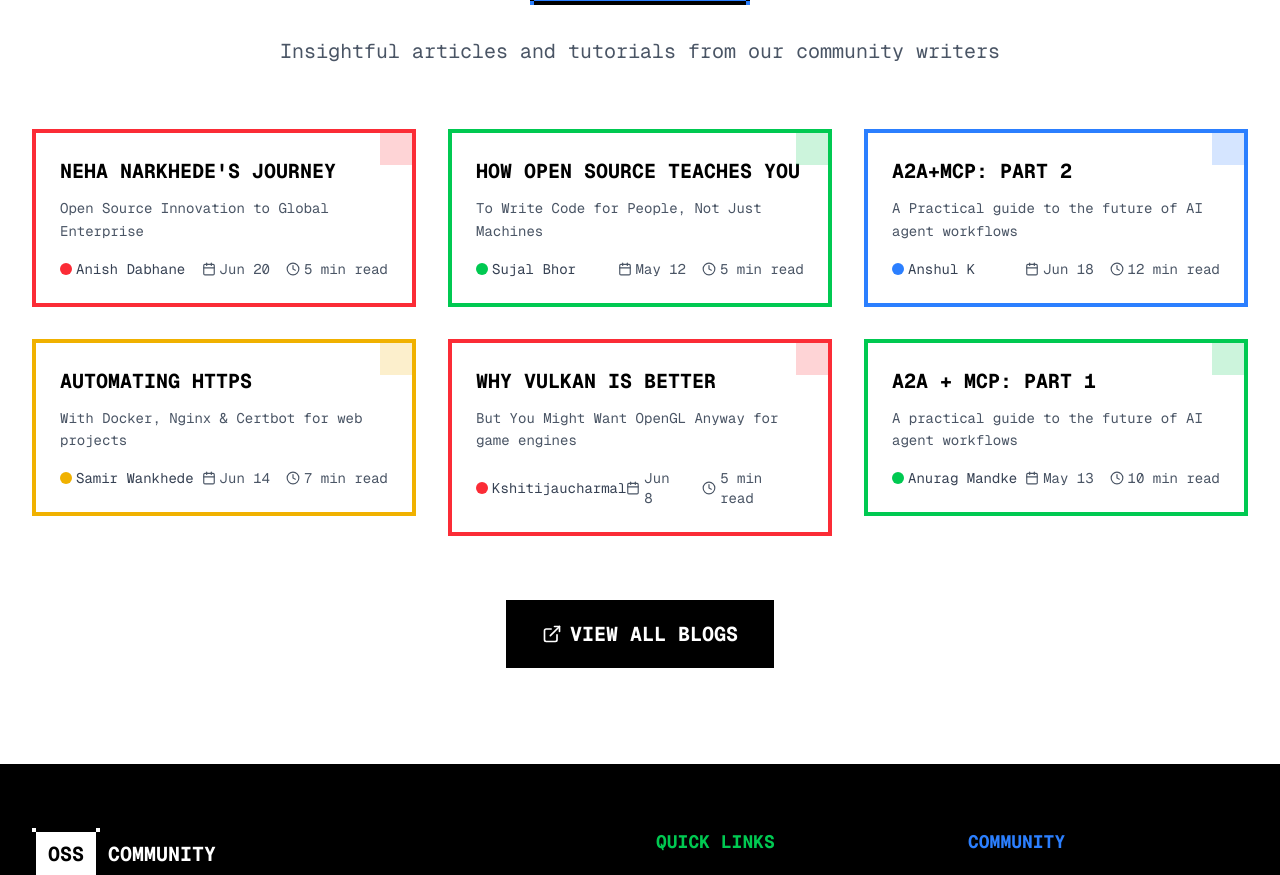
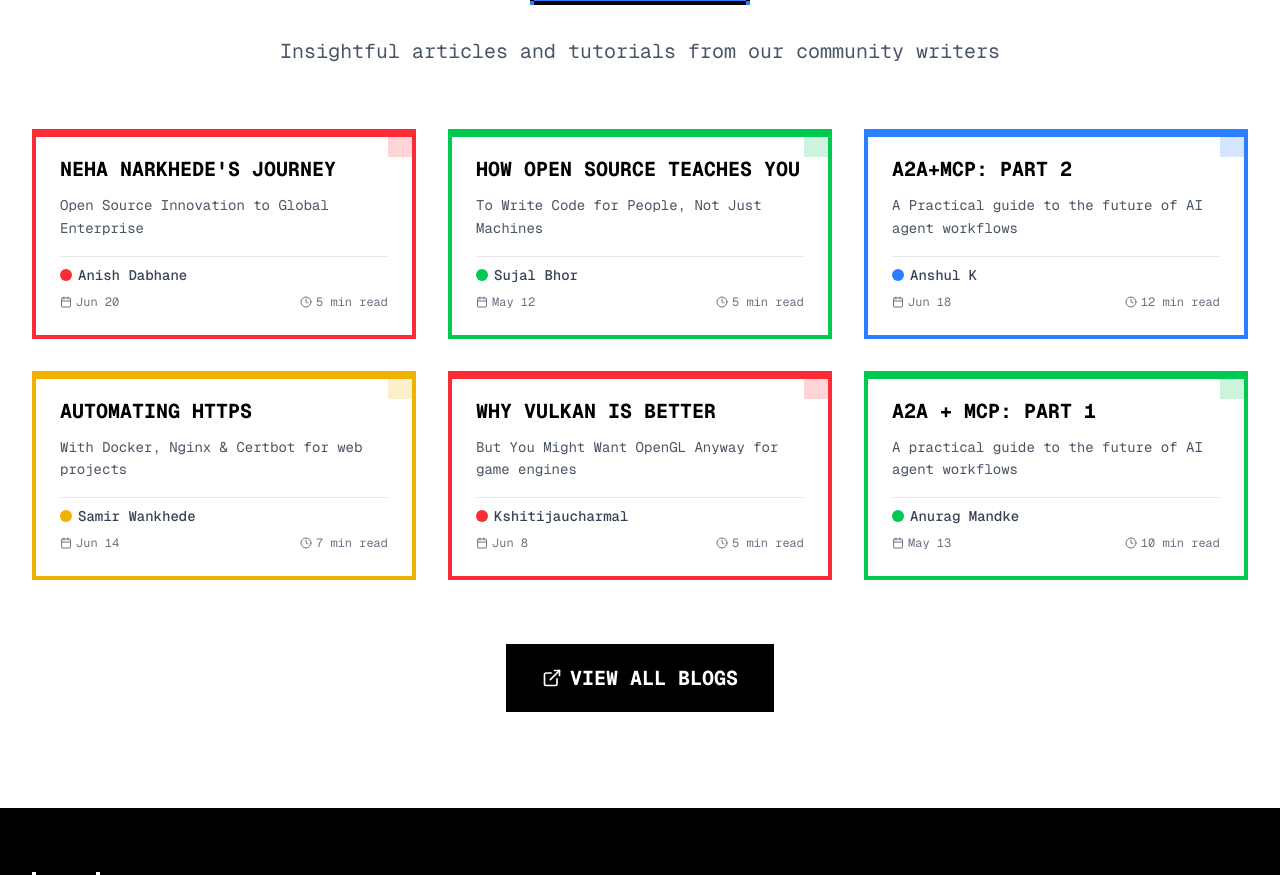
Before and after one commit to PICT-OSS-Community/Website, a Next.js app: page / in a window 1280 px wide. Shown: the part 2260-3135 px from the top of the page. Built offline with nearby package versions, Linux system fonts and the light colour scheme.

Commit message:
Fix blog card author alignment with left-aligned metadata layout
- Align author name to the left
- Display date left and read time right (justify-between)
- Improve alignment for long author names
- Add decorative accents for consistent styling
- Add flexbox layout for uniform card heights

```diff
--- a/app/components/Blogs.tsx
+++ b/app/components/Blogs.tsx
@@ -118,7 +118,7 @@ const BlogCard = ({
     yellow: 'border-yellow-500'
   };
 
-  const dotColorClasses = {
+  const accentColorClasses = {
     red: 'bg-red-500',
     blue: 'bg-blue-500',
     green: 'bg-green-500',
@@ -130,26 +130,30 @@ const BlogCard = ({
       bg-white border-4 ${colorClasses[color]} p-6
       hover:scale-105 transition-all duration-200 cursor-pointer
       group relative overflow-hidden
+      flex flex-col h-full
     `}>
       {/* Decorative Corner */}
-      <div className={`absolute top-0 right-0 w-8 h-8 ${dotColorClasses[color]} opacity-20`}></div>
+      <div className={`absolute top-0 left-0 right-0 h-1 ${accentColorClasses[color]}`}></div>
+      <div className={`absolute top-0 right-0 w-6 h-6 ${accentColorClasses[color]} opacity-20`}></div>
 
-      <h3 className="font-mono text-xl font-bold text-black mb-3">{title}</h3>
-      <p className="text-gray-600 font-mono text-sm mb-4 leading-relaxed">{description}</p>
+      <h3 className="font-mono text-xl font-bold text-black mb-2 sm:mb-3 leading-tight">{title}</h3>
+      <p className="text-gray-600 font-mono text-sm mb-3 sm:mb-4 leading-relaxed line-clamp-2">{description}</p>
 
-      <div className="flex items-center justify-between text-sm font-mono">
-        <div className="flex items-center space-x-1">
-          <div className={`w-3 h-3 ${dotColorClasses[color]} rounded-full`}></div>
-          <span className="text-gray-700">{author}</span>
+      <div className="flex-grow"></div>
+
+      <div className="space-y-2 pt-2 border-t border-gray-200">
+        <div className="flex items-center space-x-1.5">
+          <div className={`w-3 h-3 ${accentColorClasses[color]} rounded-full flex-shrink-0`}></div>
+          <span className="text-gray-700 font-mono text-sm font-medium truncate">{author}</span>
         </div>
 
-        <div className="flex items-center space-x-4 text-gray-600">
+        <div className="flex items-center justify-between text-gray-500 font-mono" style={{ fontSize: '12px' }}>
           <div className="flex items-center space-x-1">
-            <Calendar size={14} />
+            <Calendar size={12} />
             <span>{date}</span>
           </div>
           <div className="flex items-center space-x-1">
-            <Clock size={14} />
+            <Clock size={12} />
             <span>{readTime}</span>
           </div>
         </div>
```
